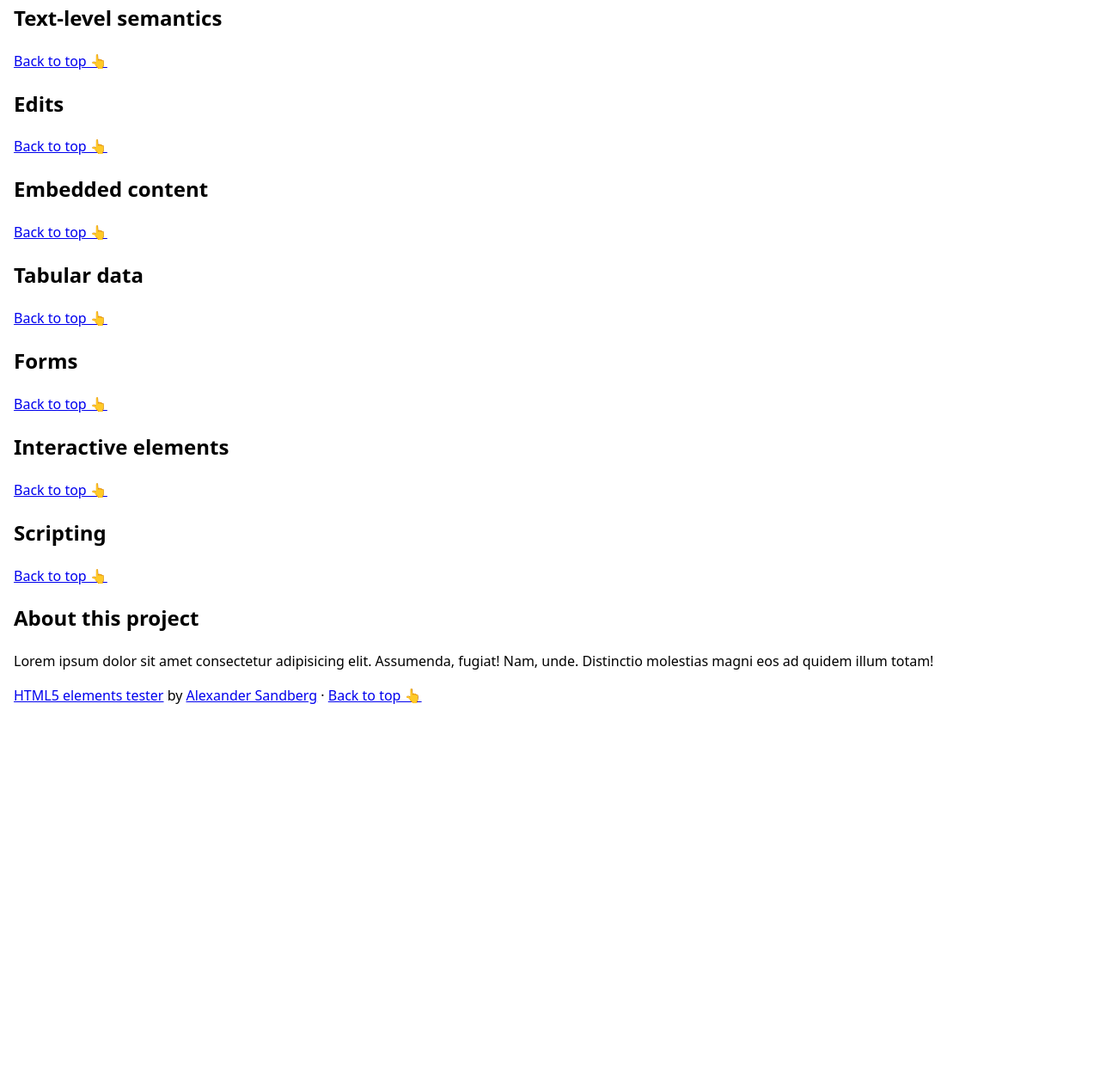
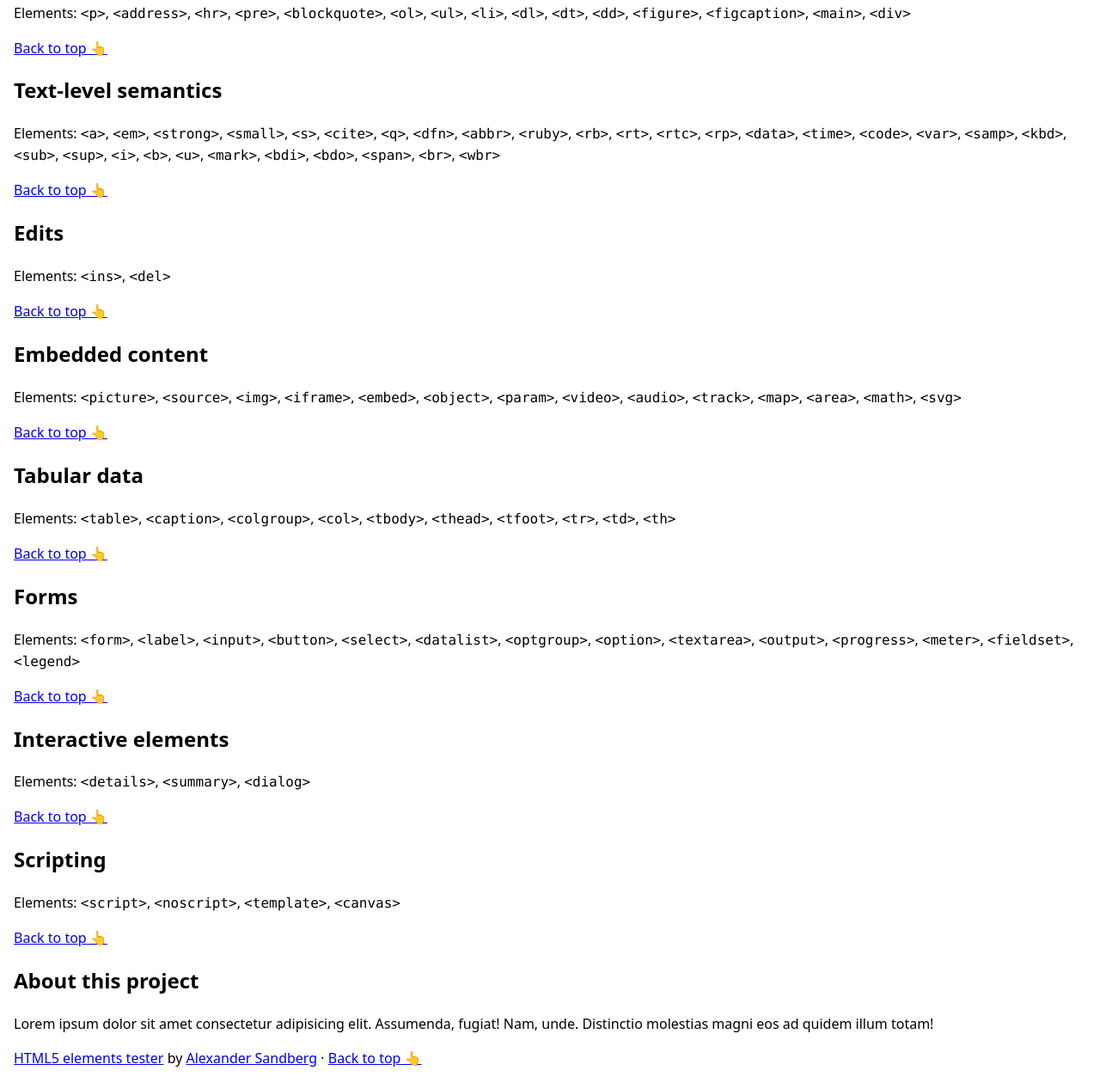
Before and after one commit to alexandersandberg/html5-elements-tester, a plain HTML site: page index.html in a window 1280 px wide. Shown: the part 1269-2529 px from the top of the page at 86% size. Before the commit the page ends 2122 px from the top, so only its background shows below. Drawn offline with Linux system fonts and the light colour scheme.

Commit message:
Add respective elements to each section

```diff
--- a/index.html
+++ b/index.html
@@ -37,6 +37,7 @@
     <section id="ch1">
       <header>
         <h2>Sections</h2>
+        <p>Elements: <code>&lt;body&gt;</code>, <code>&lt;article&gt;</code>, <code>&lt;section&gt;</code>, <code>&lt;nav&gt;</code>, <code>&lt;aside&gt;</code>, <code>&lt;h1&gt;–&lt;h6&gt;</code>, <code>&lt;header&gt;</code>, <code>&lt;footer&gt;</code></p>
       </header>
 
       <article>
@@ -72,6 +73,7 @@
     <section id="ch2">
       <header>
         <h2>Grouping content</h2>
+        <p>Elements: <code>&lt;p&gt;</code>, <code>&lt;address&gt;</code>, <code>&lt;hr&gt;</code>, <code>&lt;pre&gt;</code>, <code>&lt;blockquote&gt;</code>, <code>&lt;ol&gt;</code>, <code>&lt;ul&gt;</code>, <code>&lt;li&gt;</code>, <code>&lt;dl&gt;</code>, <code>&lt;dt&gt;</code>, <code>&lt;dd&gt;</code>, <code>&lt;figure&gt;</code>, <code>&lt;figcaption&gt;</code>, <code>&lt;main&gt;</code>, <code>&lt;div&gt;</code></p>
       </header>
 
       <footer>
@@ -82,6 +84,7 @@
     <section id="ch3">
       <header>
         <h2>Text-level semantics</h2>
+        <p>Elements: <code>&lt;a&gt;</code>, <code>&lt;em&gt;</code>, <code>&lt;strong&gt;</code>, <code>&lt;small&gt;</code>, <code>&lt;s&gt;</code>, <code>&lt;cite&gt;</code>, <code>&lt;q&gt;</code>, <code>&lt;dfn&gt;</code>, <code>&lt;abbr&gt;</code>, <code>&lt;ruby&gt;</code>, <code>&lt;rb&gt;</code>, <code>&lt;rt&gt;</code>, <code>&lt;rtc&gt;</code>, <code>&lt;rp&gt;</code>, <code>&lt;data&gt;</code>, <code>&lt;time&gt;</code>, <code>&lt;code&gt;</code>, <code>&lt;var&gt;</code>, <code>&lt;samp&gt;</code>, <code>&lt;kbd&gt;</code>, <code>&lt;sub&gt;</code>, <code>&lt;sup&gt;</code>, <code>&lt;i&gt;</code>, <code>&lt;b&gt;</code>, <code>&lt;u&gt;</code>, <code>&lt;mark&gt;</code>, <code>&lt;bdi&gt;</code>, <code>&lt;bdo&gt;</code>, <code>&lt;span&gt;</code>, <code>&lt;br&gt;</code>, <code>&lt;wbr&gt;</code></p>
       </header>
 
       <footer>
@@ -92,6 +95,7 @@
     <section id="ch4">
       <header>
         <h2>Edits</h2>
+        <p>Elements: <code>&lt;ins&gt;</code>, <code>&lt;del&gt;</code></p>
       </header>
 
       <footer>
@@ -102,6 +106,7 @@
     <section id="ch5">
       <header>
         <h2>Embedded content</h2>
+        <p>Elements: <code>&lt;picture&gt;</code>, <code>&lt;source&gt;</code>, <code>&lt;img&gt;</code>, <code>&lt;iframe&gt;</code>, <code>&lt;embed&gt;</code>, <code>&lt;object&gt;</code>, <code>&lt;param&gt;</code>, <code>&lt;video&gt;</code>, <code>&lt;audio&gt;</code>, <code>&lt;track&gt;</code>, <code>&lt;map&gt;</code>, <code>&lt;area&gt;</code>, <code>&lt;math&gt;</code>, <code>&lt;svg&gt;</code></p>
       </header>
 
       <footer>
@@ -112,6 +117,7 @@
     <section id="ch6">
       <header>
         <h2>Tabular data</h2>
+        <p>Elements: <code>&lt;table&gt;</code>, <code>&lt;caption&gt;</code>, <code>&lt;colgroup&gt;</code>, <code>&lt;col&gt;</code>, <code>&lt;tbody&gt;</code>, <code>&lt;thead&gt;</code>, <code>&lt;tfoot&gt;</code>, <code>&lt;tr&gt;</code>, <code>&lt;td&gt;</code>, <code>&lt;th&gt;</code></p>
       </header>
 
       <footer>
@@ -122,6 +128,7 @@
     <section id="ch7">
       <header>
         <h2>Forms</h2>
+        <p>Elements: <code>&lt;form&gt;</code>, <code>&lt;label&gt;</code>, <code>&lt;input&gt;</code>, <code>&lt;button&gt;</code>, <code>&lt;select&gt;</code>, <code>&lt;datalist&gt;</code>, <code>&lt;optgroup&gt;</code>, <code>&lt;option&gt;</code>, <code>&lt;textarea&gt;</code>, <code>&lt;output&gt;</code>, <code>&lt;progress&gt;</code>, <code>&lt;meter&gt;</code>, <code>&lt;fieldset&gt;</code>, <code>&lt;legend&gt;</code></p>
       </header>
 
       <footer>
@@ -132,6 +139,7 @@
     <section id="ch8">
       <header>
         <h2>Interactive elements</h2>
+        <p>Elements: <code>&lt;details&gt;</code>, <code>&lt;summary&gt;</code>, <code>&lt;dialog&gt;</code></p>
       </header>
 
       <footer>
@@ -142,6 +150,7 @@
     <section id="ch9">
       <header>
         <h2>Scripting</h2>
+        <p>Elements: <code>&lt;script&gt;</code>, <code>&lt;noscript&gt;</code>, <code>&lt;template&gt;</code>, <code>&lt;canvas&gt;</code></p>
       </header>
 
       <footer>
```
